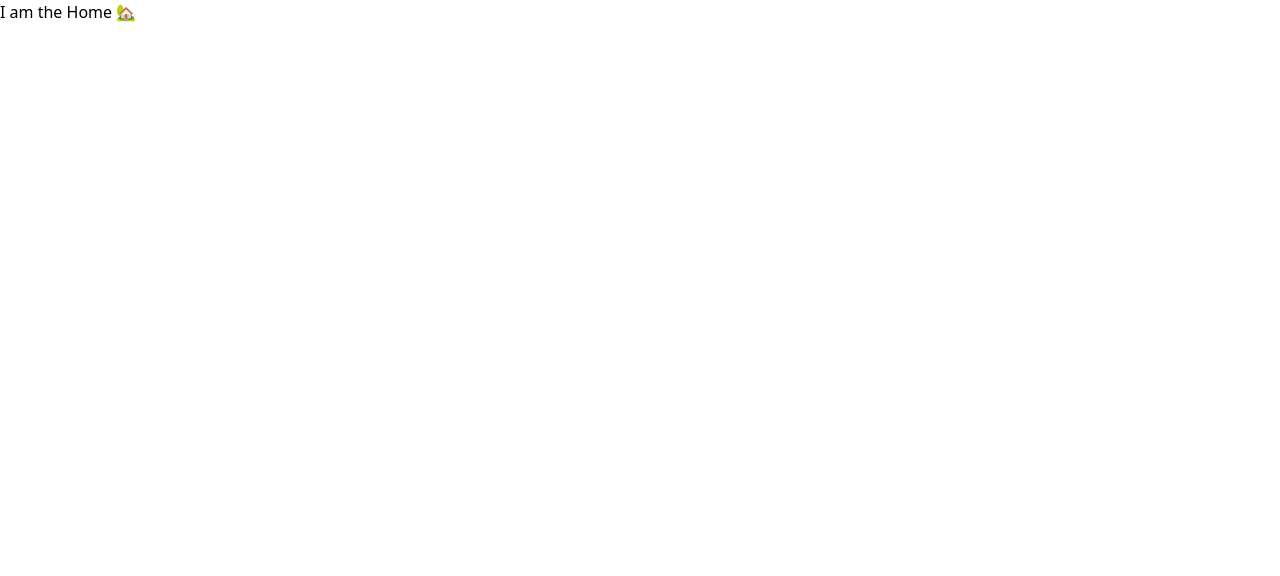
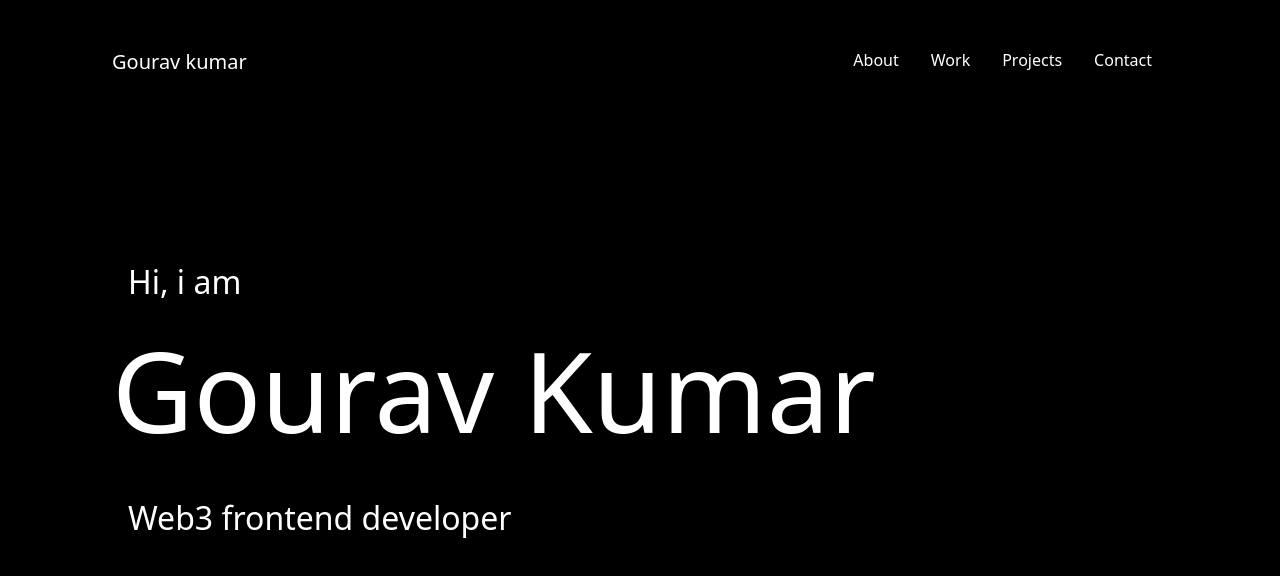
Before and after one commit to gvirus21/Portfolio-website, a Next.js app: page / in a window 1280 px wide. Shown: the top 576 px of the page. Built offline with nearby package versions, Linux system fonts and the light colour scheme.

Commit message:
WIP - updating herosection

```diff
--- /dev/null
+++ b/app/Herosection.tsx
@@ -0,0 +1,13 @@
+import React from 'react'
+
+const Herosection = () => {
+  return (
+    <div className='flex flex-col justify-center w-screen h-screen bg-black px-28'>
+        <h2 className='text-white text-[2rem] ml-4'>Hi, i am</h2>
+        <h2 className='text-white text-[7rem]'>Gourav Kumar</h2>
+        <h2 className='text-white text-[2rem] mt-5 ml-4'>Web3 frontend developer</h2>
+    </div>
+  )
+}
+
+export default Herosection
--- a/app/page.tsx
+++ b/app/page.tsx
@@ -1,11 +1,12 @@
 import React from "react";
 import Header from "./Header";
+import Herosection from "./Herosection";
 
 const Home = () => {
   return (
-    <div>
+    <div className="relative">
       <Header />
-      <div>I am the Home 🏡</div>
+      <Herosection />
     </div>
   );
 };
```
